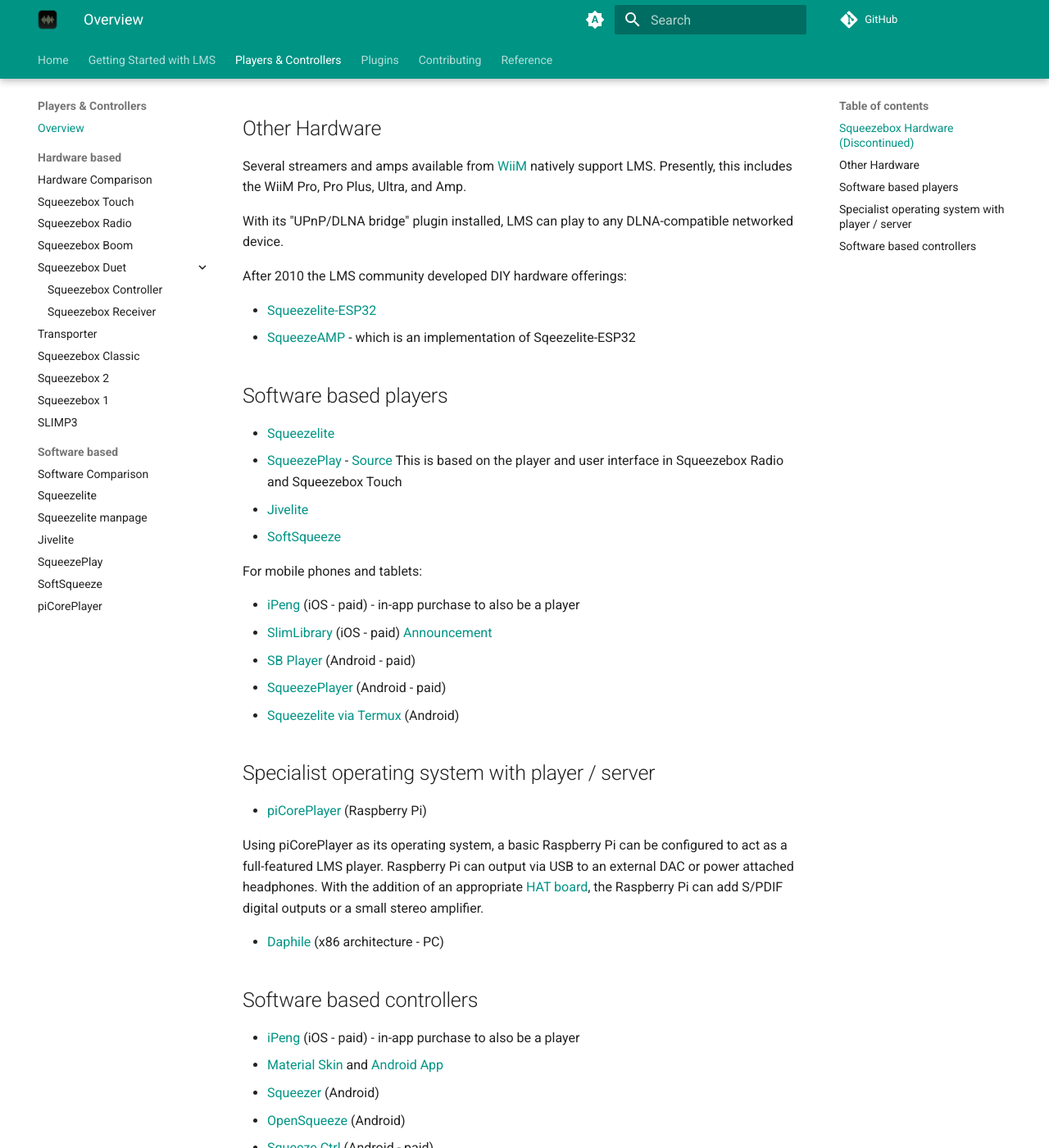
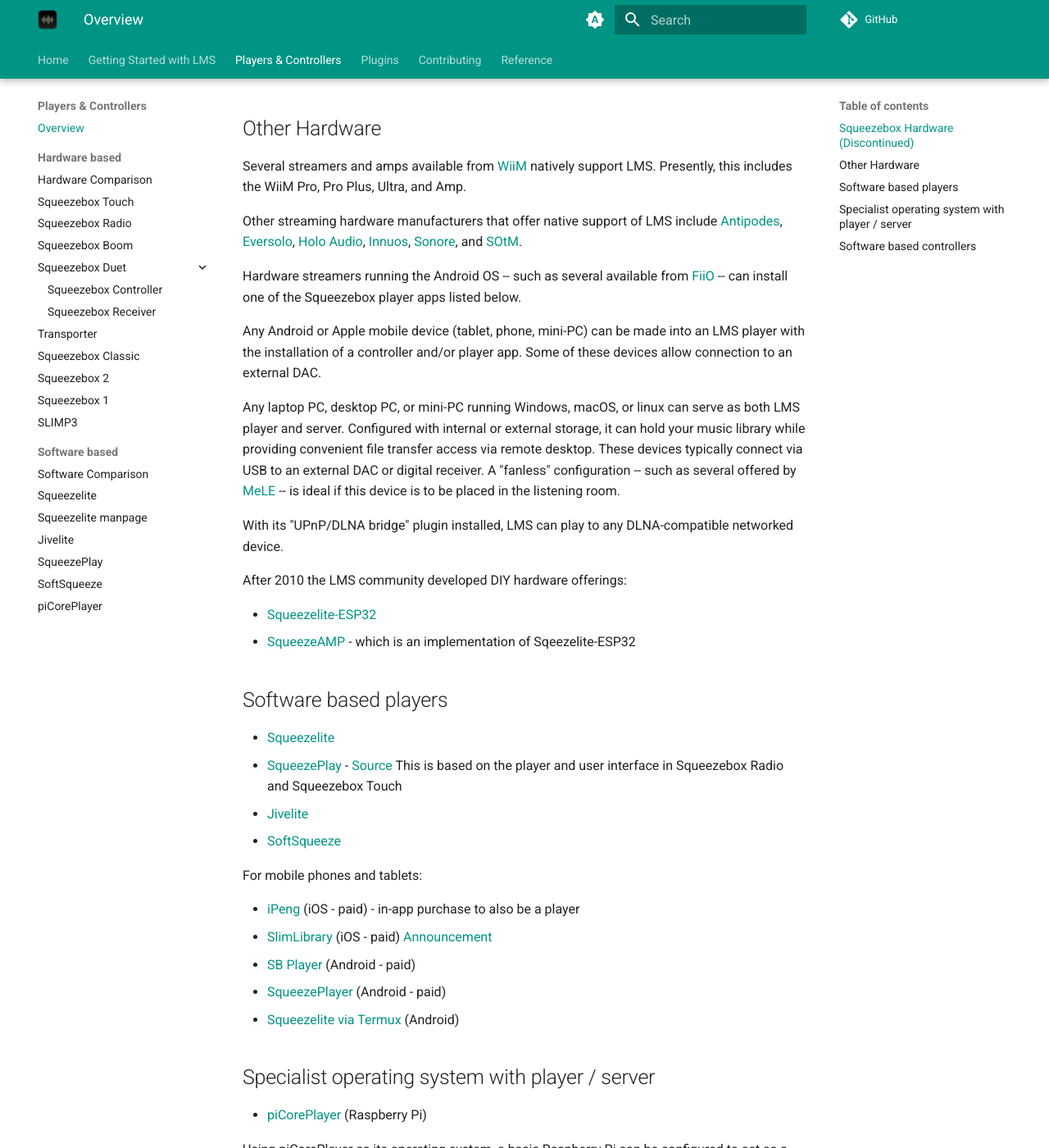
Before and after one commit to LMS-Community/lms-community.github.io, an MkDocs documentation site: the page built from docs/players-and-controllers/index.md, in a window 1280 px wide and 1400 px high, scrolled down 1063 px. Shown: the whole window at 82% size. Built offline with MkDocs 1.6.1 and Material for MkDocs 9.7.7, drawn with Linux system fonts in a browser that asks for light colours; a script that is not in the unit is left out; plug-ins that fetch from the network failed and are left out; comment, search, counter and statistics services are not loaded; some of the changed text lies outside the part shown.

Commit message:
Update index.md
Added more hardware options.

```diff
--- a/docs/players-and-controllers/index.md
+++ b/docs/players-and-controllers/index.md
@@ -32,6 +32,14 @@
 
 Several streamers and amps available from [WiiM](https://www.wiimhome.com/) natively support LMS. Presently, this includes the WiiM Pro, Pro Plus, Ultra, and Amp.
 
+Other streaming hardware manufacturers that offer native support of LMS include [Antipodes](https://antipodes.audio/), [Eversolo](https://eversolo.com/), [Holo Audio](https://www.kitsunehifi.com/), [Innuos](https://innuos.com/), [Sonore](https://www.sonore.us/), and [SOtM](https://sotm-audio.com/).
+
+Hardware streamers running the Android OS -- such as several available from [FiiO](https://www.fiio.com/) -- can install one of the Squeezebox player apps listed below.
+
+Any Android or Apple mobile device (tablet, phone, mini-PC) can be made into an LMS player with the installation of a controller and/or player app. Some of these devices allow connection to an external DAC.
+
+Any laptop PC, desktop PC, or mini-PC running Windows, macOS, or linux can serve as both LMS player and server. Configured with internal or external storage, it can hold your music library while providing convenient file transfer access via remote desktop. These devices typically connect via USB to an external DAC or digital receiver. A "fanless" configuration -- such as several offered by [MeLE](https://store.mele.cn/collections/mini-pc) -- is ideal if this device is to be placed in the listening room.
+
 With its "UPnP/DLNA bridge" plugin installed, LMS can play to any DLNA-compatible networked device.
 
 After 2010 the LMS community developed DIY hardware offerings:
```
Also changed, not shown: other parts of docs/players-and-controllers/index.md (+1 -1 lines).
